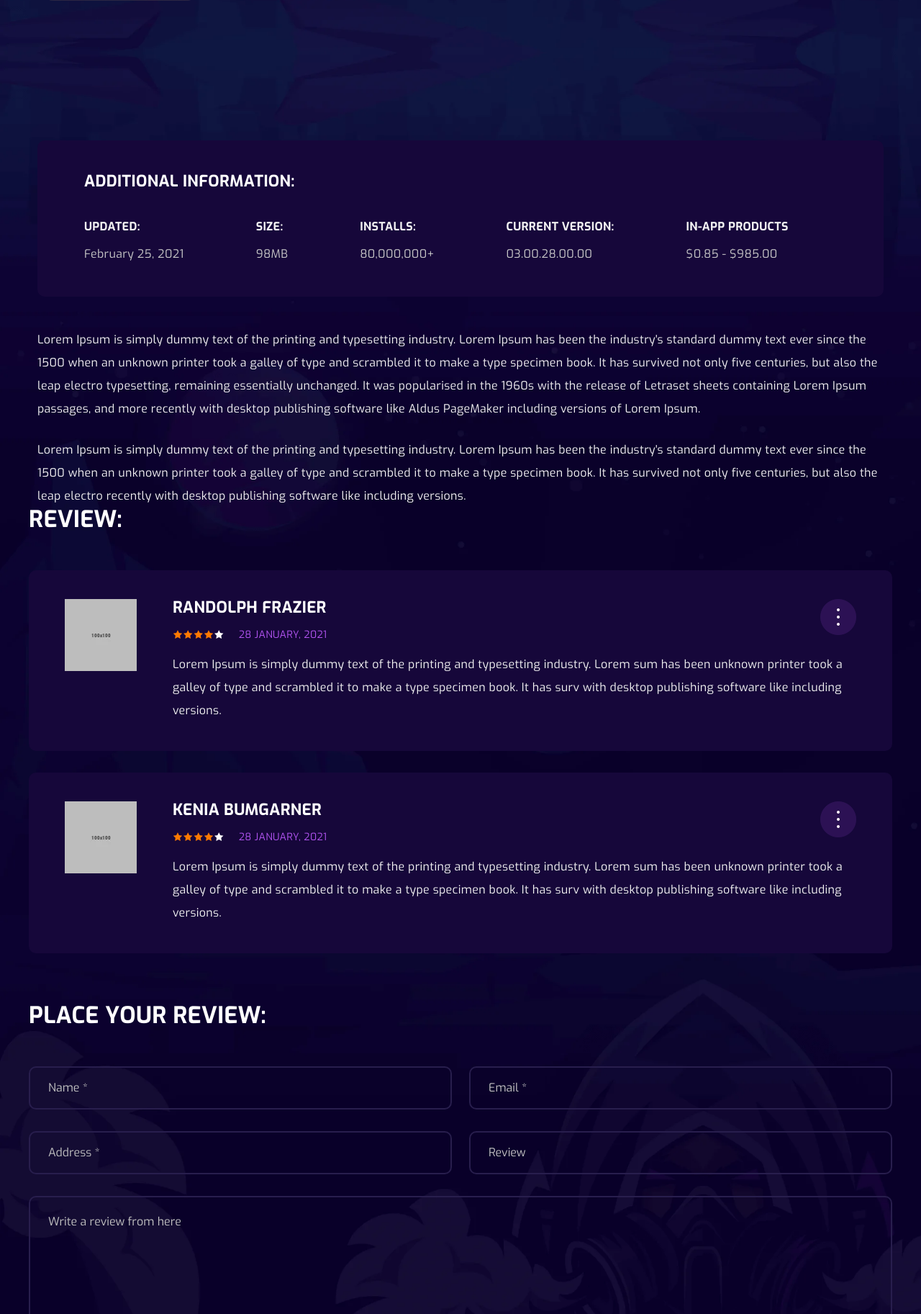
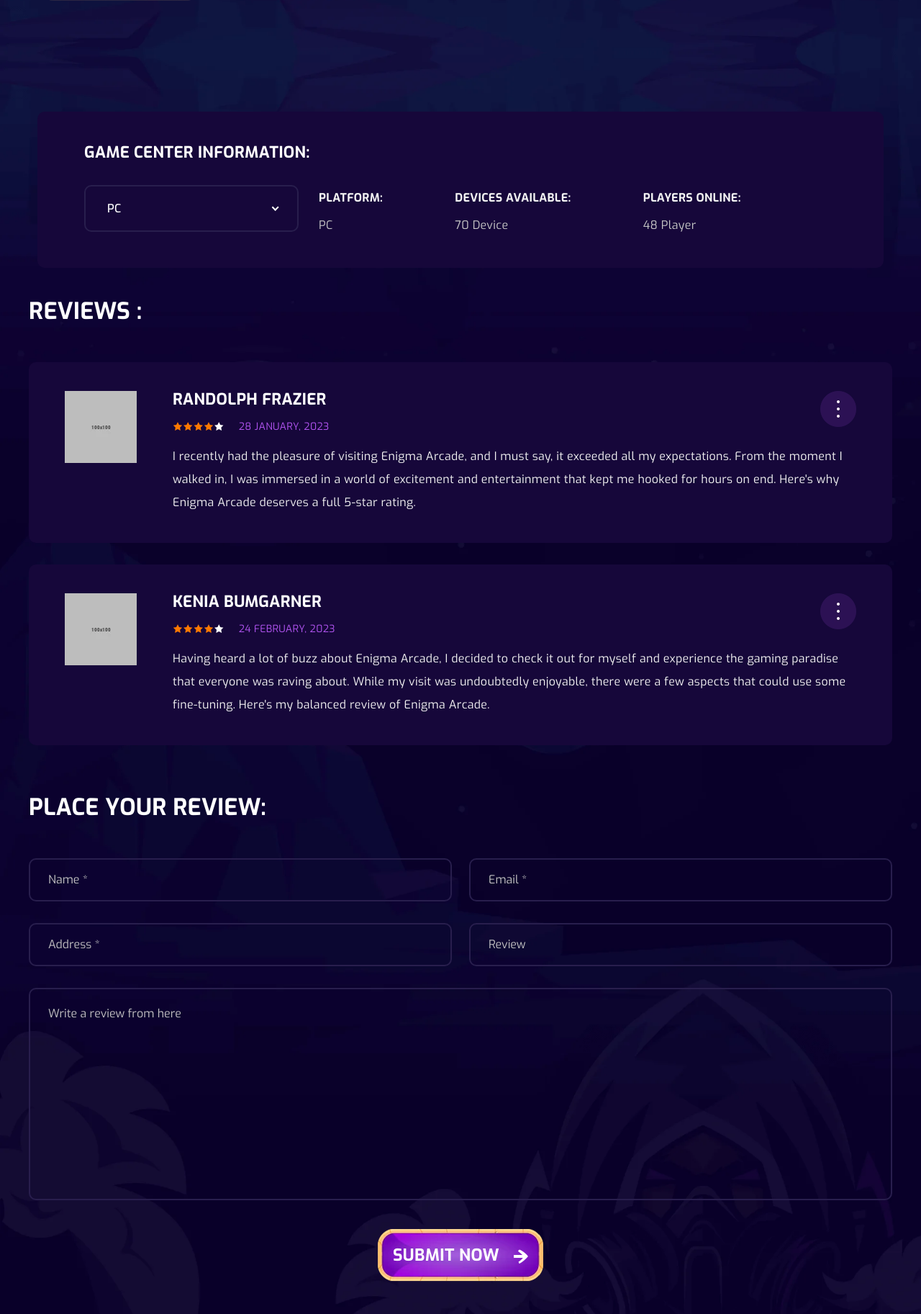
Before and after one commit to Omaribrahim43/GameXperience, a PHP site: page /game-details.php in a window 1280 px wide. Shown: the part 1044-2869 px from the top of the page at 72% size. Run offline with PHP 8.4, Linux system fonts and the light colour scheme.

Commit message:
game details

```diff
--- a/game-details.php
+++ b/game-details.php
@@ -18,7 +18,7 @@ include_once 'inc/breadcrumbs.php';
                     <div class="game_details_inner">
                         <div class="game-content row">
                             <div class="game_details_content top col-lg-4">
-                                <span>GAMEXPERIENCE  Booking Website</span>
+                                <span>GAMEXPERIENCE Booking Website</span>
                                 <h2 class="game_details_title">Enigma Arcade</h2>
                                 <div class="game__review d-flex align-items-center">
                                     <ul class="d-flex">
@@ -76,67 +76,34 @@ include_once 'inc/breadcrumbs.php';
                                     </div>
                                 </div>
                             </div>
-
                         </div>
                     </div>
                     <div class="game_details_content bottom">
-                            <div class="game_details_content_step">
-                                <h2></h2>
-                                <div class="game_details_desc">
-                                    <p><p>
-                                    <p></p>
-                                    <p></p>
-                                </div>
-                            </div>
-                            <div class="game_details_content_step">
-                                <h2></h2>
-                                <div class="game_details_desc">
-                                    <p></p>
-                                    <p></p>
-                                </div>
-                            </div>
                         <div class="gam_additional_information">
-                                <h3 class="additional_information_title">Additional Information:</h3>
+                            <h3 class="additional_information_title">Game Center Information:</h3>
                             <div class="gam_additional_inner d-flex ">
-                                    <div class="additional_information_text">
-                                        <h4>Updated:</h4>
-                                        <span>February 25, 2021</span>
+                                <div class="gaming_form_list">
+                                    <select>
+                                        <option value="0">Choose Platform</option>
+                                        <option value="1" selected>PC</option>
+                                        <option value="2">Playstation 4</option>
+                                        <option value="3">Playstation 5</option>
+                                        <option value="3">X-Box</option>
+                                    </select>
                                 </div>
                                 <div class="additional_information_text">
-                                        <h4>Size:</h4>
-                                        <span>98MB</span>
+                                    <h4>Platform:</h4>
+                                    <span>PC</span>
                                 </div>
                                 <div class="additional_information_text">
-                                        <h4>Installs:</h4>
-                                        <span>80,000,000+</span>
+                                    <h4>Devices Available:</h4>
+                                    <span>70 Device</span>
                                 </div>
                                 <div class="additional_information_text">
-                                        <h4>Current version:</h4>
-                                        <span>03.00.28.00.00</span>
+                                    <h4>Players Online:</h4>
+                                    <span><a href="">48 Player</a></span>
                                 </div>
-                                    <div class="additional_information_text">
-                                        <h4>In-app products</h4>
-                                        <span>$0.85 - $985.00</span>
-                                    </div>
-                                </div>
-                            </div>
-                            <div class="game_details_content_step">
-                                <div class="game_details_desc">
-                                    <p>Lorem Ipsum is simply dummy text of the printing and typesetting industry. Lorem
-                                        Ipsum has been the industry's standard dummy text ever since the 1500
-                                        when an unknown printer took a galley of type and scrambled it to make a type
-                                        specimen book. It has survived not only five centuries, but also the leap
-                                        electro
-                                        typesetting, remaining essentially unchanged. It was popularised in the 1960s
-                                        with the release of Letraset sheets containing Lorem Ipsum passages, and more
-                                        recently with desktop publishing software like Aldus PageMaker including
-                                        versions of Lorem Ipsum.</p>
-                                    <p>Lorem Ipsum is simply dummy text of the printing and typesetting industry. Lorem
-                                        Ipsum has been the industry's standard dummy text ever since the 1500
-                                        when an unknown printer took a galley of type and scrambled it to make a type
-                                        specimen book. It has survived not only five centuries, but also the leap
-                                        electro
-                                        recently with desktop publishing software like including versions.</p>
+
                             </div>
                         </div>
                     </div>
@@ -144,11 +111,11 @@ include_once 'inc/breadcrumbs.php';
                 <div class="blog_comment_wrapper match_details_comment">
                     <div class="comments_box">
                         <div class="comments_title">
-                                <h2>Review:</h2>
+                            <h2>Reviews :</h2>
                         </div>
                         <div class="comment_list d-flex">
                             <div class="comment_thumb">
-                                    <img src="assets/img/blog/post-comment1.webp">
+                                <img src="https://htmldemo.net/bonx/bonx/assets/img/blog/post-comment1.webp">
                             </div>
                             <div class="comment_content">
                                 <a href="#"> <img src="assets/img/others/dot-button.webp"> </a>
@@ -161,18 +128,17 @@ include_once 'inc/breadcrumbs.php';
                                         <li><a href="#"><i class="icofont-star"></i></a></li>
                                         <li><a href="#"><i class="icofont-star"></i></a></li>
                                     </ul>
-                                        <span> 28 January, 2021</span>
+                                    <span> 28 January, 2023</span>
                                 </div>
-                                    <p>Lorem Ipsum is simply dummy text of the printing and typesetting industry. Lorem
-                                        sum has been
-                                        unknown printer took a galley of type and scrambled it to make a type specimen
-                                        book. It has surv
-                                        with desktop publishing software like including versions.</p>
+                                <p>I recently had the pleasure of visiting Enigma Arcade, and I must say, it
+                                    exceeded all my expectations. From the moment I walked in, I was immersed in a world
+                                    of excitement and entertainment that kept me hooked for hours on end. Here's why
+                                    Enigma Arcade deserves a full 5-star rating.</p>
                             </div>
                         </div>
                         <div class="comment_list d-flex">
                             <div class="comment_thumb">
-                                    <img src="assets/img/blog/post-comment2.webp">
+                                <img src="https://htmldemo.net/bonx/bonx/assets/img/blog/post-comment2.webp">
                             </div>
                             <div class="comment_content">
                                 <a href="#"> <img src="assets/img/others/dot-button.webp"> </a>
@@ -185,13 +151,12 @@ include_once 'inc/breadcrumbs.php';
                                         <li><a href="#"><i class="icofont-star"></i></a></li>
                                         <li><a href="#"><i class="icofont-star"></i></a></li>
                                     </ul>
-                                        <span> 28 January, 2021</span>
+                                    <span> 24 February, 2023</span>
                                 </div>
-                                    <p>Lorem Ipsum is simply dummy text of the printing and typesetting industry. Lorem
-                                        sum has been
-                                        unknown printer took a galley of type and scrambled it to make a type specimen
-                                        book. It has surv
-                                        with desktop publishing software like including versions.</p>
+                                <p>Having heard a lot of buzz about Enigma Arcade, I decided to check it out for
+                                    myself and experience the gaming paradise that everyone was raving about. While my
+                                    visit was undoubtedly enjoyable, there were a few aspects that could use some
+                                    fine-tuning. Here's my balanced review of Enigma Arcade.</p>
                             </div>
                         </div>
                     </div>
@@ -243,63 +208,10 @@ include_once 'inc/breadcrumbs.php';
 </section>
 <!--game details section area end-->
 
-    <!-- counterup section start -->
-    <section class="counterup_section mb-130">
-        <div class="container">
-            <div class="row">
-                <div class="col-12">
-                    <div class="counterup_inner d-flex justify-content-center">
-                        <div class="single_counterup one">
-                            <div class="counterup_text">
-                                <h2 class="counterup color1">8697</h2>
-                                <span>TWITCH STREAMS</span>
-                            </div>
-                        </div>
-                        <div class="single_counterup two">
-                            <div class="counterup_text">
-                                <h2 class="counterup color2">428</h2>
-                                <span>TOTAL GAMES</span>
-                            </div>
-                        </div>
-                        <div class="single_counterup three">
-                            <div class="counterup_text">
-                                <h2 class="counterup color3">5367</h2>
-                                <span>YOUTUBE STREAMS</span>
-                            </div>
-                        </div>
-                        <div class="single_counterup four">
-                            <div class="counterup_text">
-                                <h2 class="counterup color4">249</h2>
-                                <span>PRO TEAM</span>
-                            </div>
-                        </div>
-                    </div>
-                </div>
-            </div>
-        </div>
-    </section>
-    <!-- counterup section end -->
-
 <!-- gaming update section start -->
-    <section class="gaming_update_section">
-        <div class="container">
-            <div class="row">
-                <div class="col-12">
-                    <div class="gaming_update_inner d-flex justify-content-between align-items-center"
-                        data-bgimg="assets/img/bg/gaming-update.webp">
-                        <div class="gaming_update_text">
-                            <h2>Connect with us <br>
-                                for gamING update.</h2>
-                        </div>
-                        <div class="gaming_update_btn">
-                            <a class="btn btn-link" href="contact.php">CONNECT NOW <img
-                                    src="assets/img/icon/arrrow-icon.webp"> </a>
-                        </div>
-                    </div>
-                </div>
-            </div>
-        </div>
-    </section>
+<?php
+include_once "inc/contact-us.php";
+?>
 <!-- gaming update section end -->
 
 </div>
--- a/inc/main-navbar.php
+++ b/inc/main-navbar.php
@@ -13,7 +13,7 @@
                             <ul class="d-flex">
                                 <li><a href="index.php">Home</a></li>
                                 <li><a href="about.php">About</a></li>
-                                <li><a href="#">Lounges</a></li>
+                                <li><a href="all-game.php">Lounges</a></li>
                                 <li><a href="#">Community</a></li>
                                 <li><a href="contact.php">Contact</a></li>
                             </ul>
--- a/inc/offcanvas-navbar.php
+++ b/inc/offcanvas-navbar.php
@@ -12,7 +12,7 @@
                         <ul class="offcanvas_main_menu">
                             <li><a href="index.php">Home</a></li>
                             <li><a href="about.php">About</a></li>
-                            <li><a href="#">Lounges</a></li>
+                            <li><a href="all-game.php">Lounges</a></li>
                             <li><a href="#">Community</a></li>
                             <li><a href="contact.php">Contact</a></li>
                         </ul>
```
Lines whose indentation alone changed are shown as unchanged.
